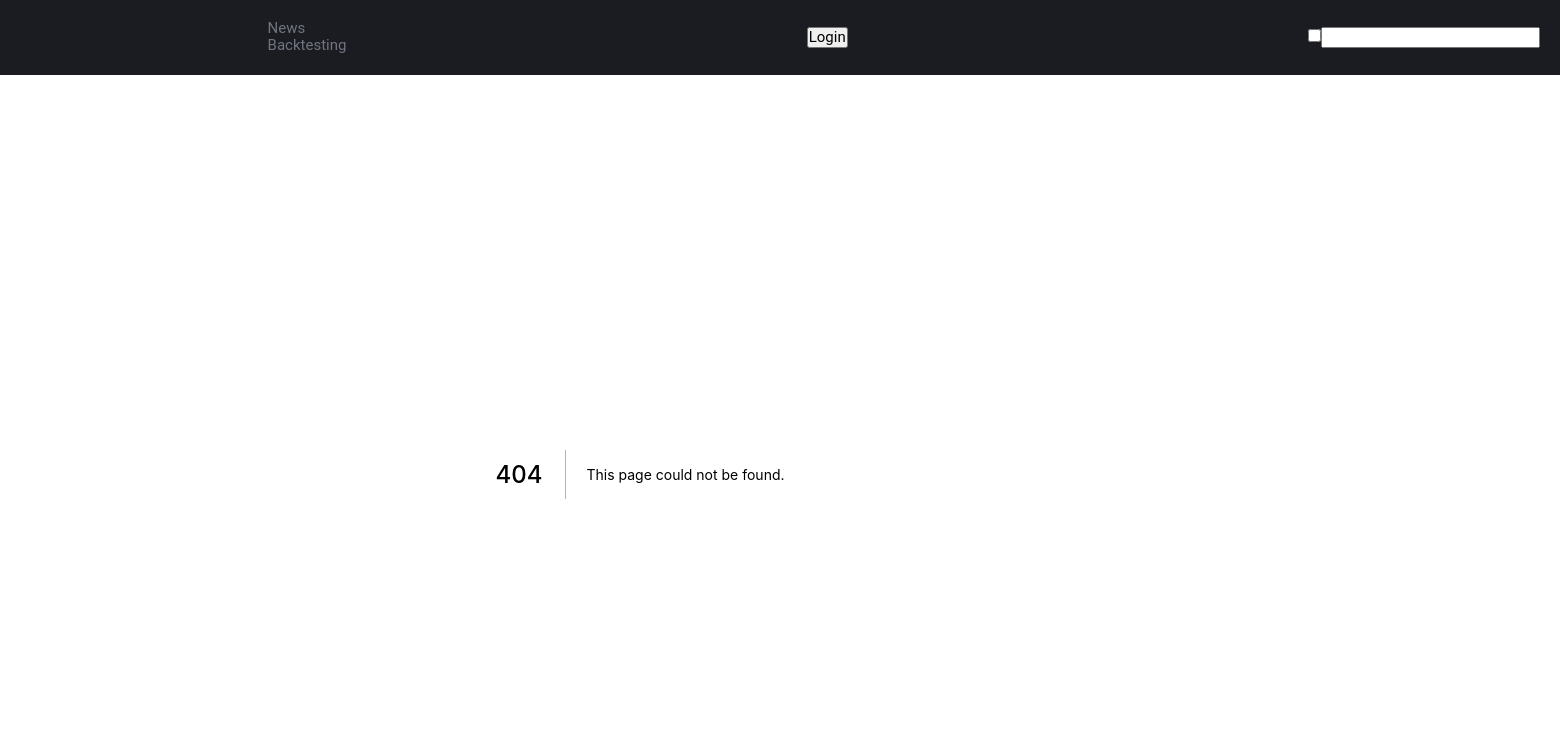
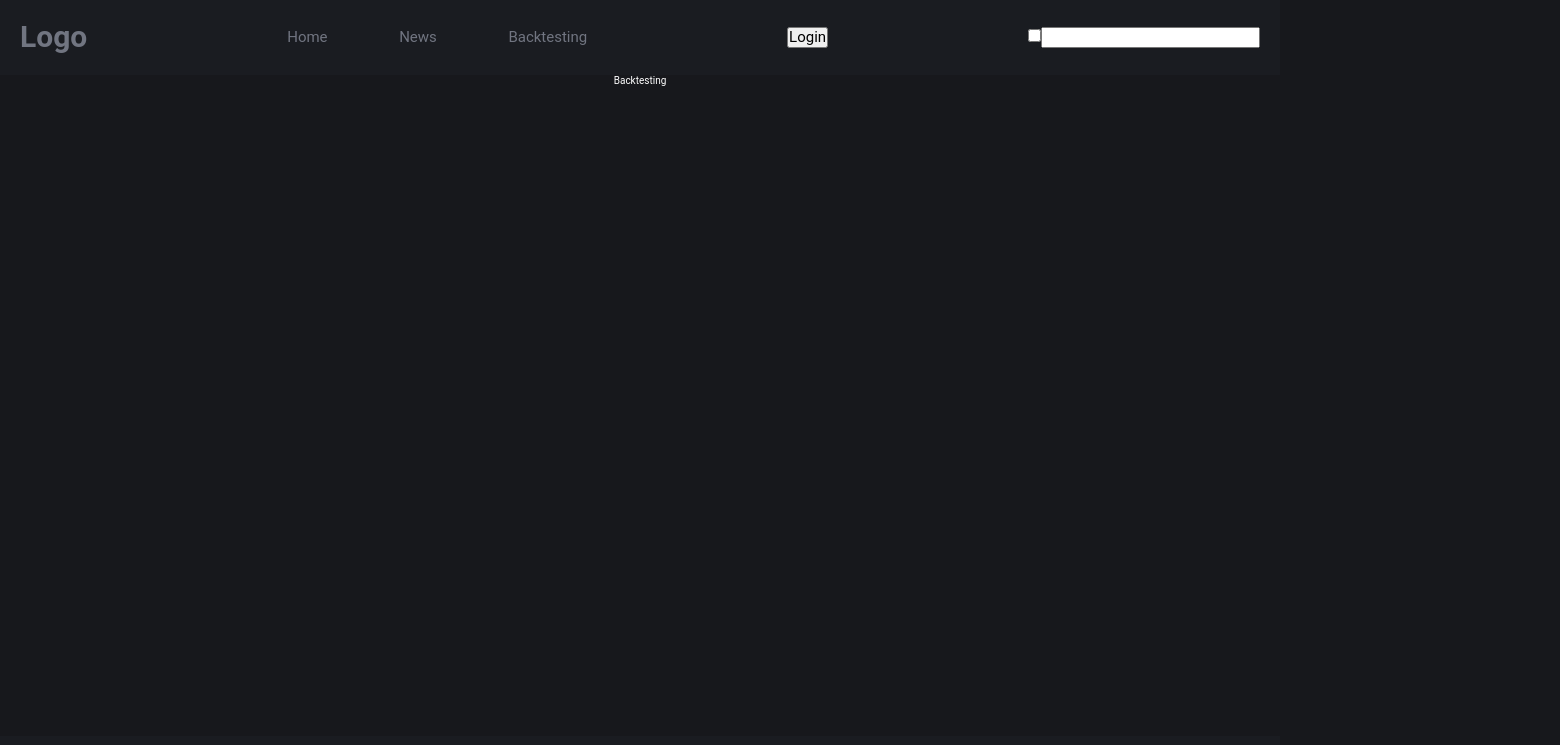
Before and after one commit to mindr17/aggregator-22-08, a Next.js app in the folder frontend/: page /backtesting in a window 1280 px wide. Before the commit this address had no page. Shown: the top 745 px of the page, 1560 px wide, since content can reach past the window. Built offline with nearby package versions, Linux system fonts and the light colour scheme.

Commit message:
feat: add navigation and backtesting page

```diff
--- /dev/null
+++ b/frontend/pages/backtesting.tsx
@@ -0,0 +1,7 @@
+import { NextPage } from 'next';
+
+const Backtesting: NextPage = () => {
+  return <div>Backtesting</div>;
+};
+
+export default Backtesting;
--- a/frontend/src/components/Footer/Footer.module.scss
+++ b/frontend/src/components/Footer/Footer.module.scss
@@ -4,11 +4,12 @@
     background-color: $color-bg-primary;
     color: $color-font-primary;
     font-size: $size-text;
+    width: 100%;
 
     .container {
         margin: 0 auto;
         padding: 0 2rem;
-        width: 180rem;
+        max-width: 180rem;
         display: flex;
         justify-content: space-between;
         align-items: center;
--- a/frontend/src/components/Header/Header.module.scss
+++ b/frontend/src/components/Header/Header.module.scss
@@ -1,14 +1,15 @@
-@import '../../styles/variables';
+@import '../../styles/variables.scss';
 
 .header {
     background-color: $color-bg-primary;
     color: $color-font-primary;
     font-size: $size-text;
+    width: 100%;
 
     .container {
         margin: 0 auto;
         padding: 0 2rem;
-        width: 180rem;
+        max-width: 180rem;
         display: flex;
         justify-content: space-between;
         align-items: center;
--- a/frontend/src/components/Header/Header.tsx
+++ b/frontend/src/components/Header/Header.tsx
@@ -1,14 +1,12 @@
 import styles from './Header.module.scss';
+import Navbar from './Navbar/Navbar';
 
 const Header: React.FC = () => {
   return (
     <header className={styles.header}>
       <div className={styles.container}>
         <h1 className={styles.logo}>Logo</h1>
-        <nav>
-          <div>News</div>
-          <div>Backtesting</div>
-        </nav>
+        <Navbar />
         <button>Login</button>
         <div>
           <input type='checkbox' />
--- /dev/null
+++ b/frontend/src/components/Header/Navbar/Navbar.module.scss
@@ -0,0 +1,17 @@
+@import '../../../styles/variables.scss';
+
+.nav {
+    display: flex;
+    justify-content: space-between;
+    align-items: center;
+    width: 30rem;
+
+    & a {
+        color: $color-font-primary;
+        transition: $transition;
+
+        &:hover {
+            color: $color-font-secondary;
+        }
+    }
+}
--- /dev/null
+++ b/frontend/src/components/Header/Navbar/Navbar.tsx
@@ -0,0 +1,15 @@
+import styles from './Navbar.module.scss';
+import Link from "next/link";
+
+
+const Navbar: React.FC = () => {
+    return (
+        <nav className={styles.nav}>
+            <Link href='/'><a>Home</a></Link>
+            <Link href='/news'><a>News</a></Link>
+            <Link href='/backtesting'><a>Backtesting</a></Link>
+        </nav>
+    )
+}
+
+export default Navbar;
```
